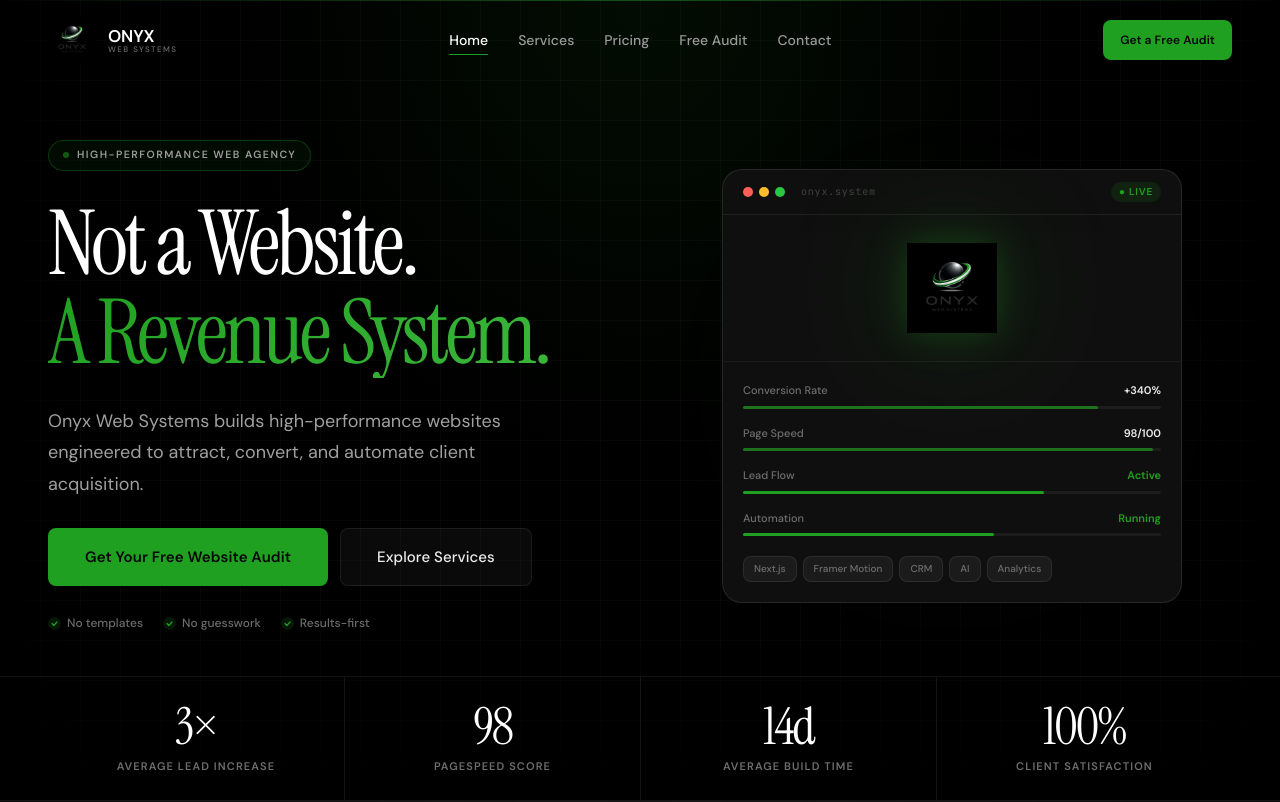
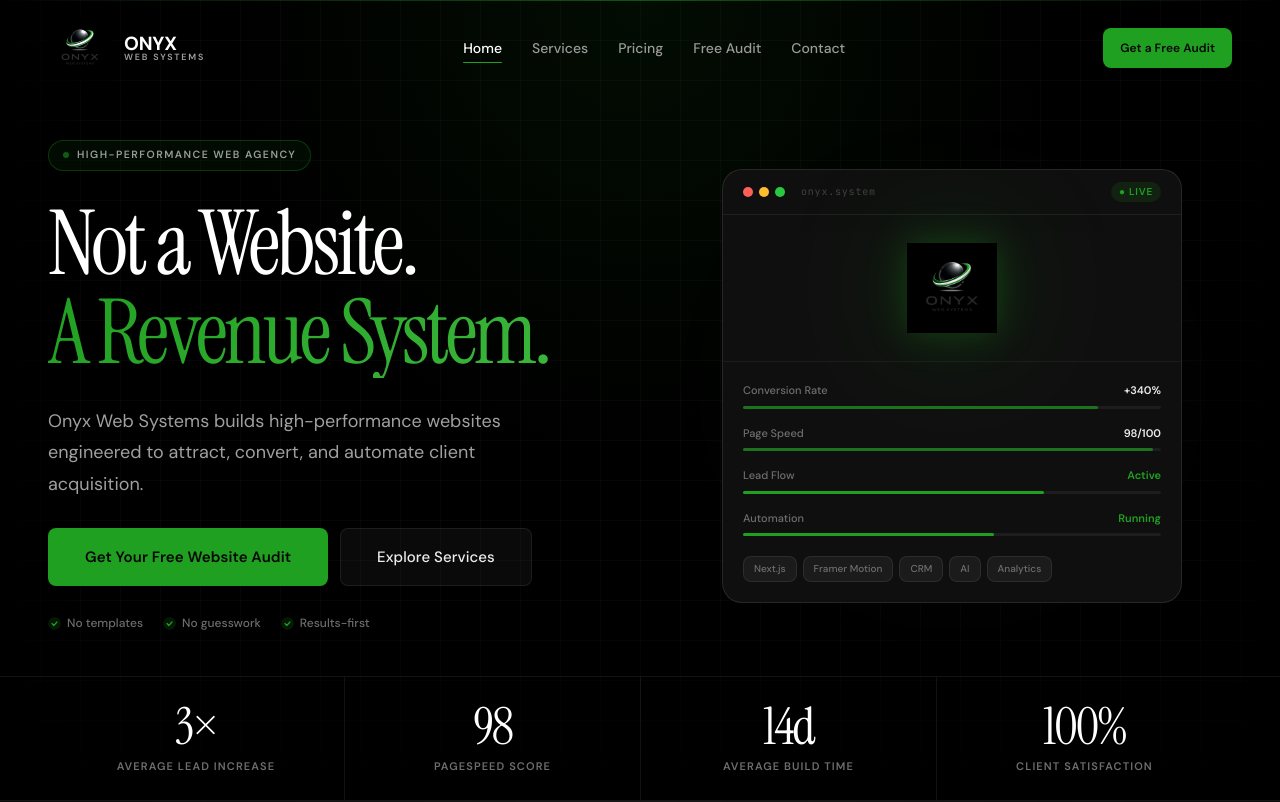
Before and after one commit to onyx-web-systems/onyx-web-systems, a Next.js app: page / in a window 1280 px wide. Shown: the top 802 px of the page. Built offline with nearby package versions, Linux system fonts and the light colour scheme.

Commit message:
Update Logo.tsx

```diff
--- a/components/ui/Logo.tsx
+++ b/components/ui/Logo.tsx
@@ -1,22 +1,6 @@
 import Image from "next/image";
 import Link from "next/link";
 import { cn } from "@/lib/utils";
-
-/* ─── Logo ───────────────────────────────────────────────────────────────────── */
-/*
- * Logo usage rules:
- *  - Used in: header (left), footer (brand column), hero mark only
- *  - Minimum clear space: equal to the height of the "O" in ONYX on all sides
- *  - Never distort, rotate, recolor, or add effects outside these definitions
- *  - Always use /public/logo.png (retina: rendered at 2x, displayed at 1x)
- *  - On dark backgrounds only — logo has a dark ground; no light bg usage
- *  - Do not repeat the logo in body copy, cards, or decorative contexts
- *
- * TO REPLACE WITH A TRANSPARENT-BG VERSION:
- *  1. Place new file at /public/logo.png (or logo.svg for vector crispness)
- *  2. If SVG: update src below to "/logo.svg"
- *  3. Adjust width values in sizeMap if aspect ratio differs
- */
 
 interface LogoProps {
   className?: string;
@@ -25,11 +9,11 @@
   onClick?: () => void;
 }
 
-/* Display widths (px) — rendered at 2× for retina sharpness */
+/* Display widths — increased for better visibility */
 const sizeMap = {
-  sm: { displayW: 36,  displayH: 36 },
-  md: { displayW: 48,  displayH: 48 },
-  lg: { displayW: 64,  displayH: 64 },
+  sm: { displayW: 44,  displayH: 44 },
+  md: { displayW: 64,  displayH: 64 },
+  lg: { displayW: 80,  displayH: 80 },
 } as const;
 
 export const Logo = ({
@@ -42,7 +26,12 @@
 
   const mark = (
     <span className={cn("flex items-center gap-3", className)}>
-      {/* Logo image — 2× source for retina crispness */}
+      {/*
+        Logo image.
+        The PNG has a black background — we use a slight brightness boost
+        and drop-shadow so it reads clearly against dark headers.
+        For best results, replace /public/logo.png with a transparent-bg version.
+      */}
       <Image
         src="/logo.png"
         alt="Onyx Web Systems"
@@ -50,26 +39,31 @@
         height={displayH * 2}
         priority
         quality={100}
-        className="object-contain flex-shrink-0"
-        style={{ width: displayW, height: displayH }}
+        className="object-contain flex-shrink-0 rounded-lg"
+        style={{
+          width: displayW,
+          height: displayH,
+          filter: "brightness(1.15) drop-shadow(0 2px 8px rgba(0,0,0,0.6))",
+        }}
       />
 
-      {/* Wordmark — always shown alongside the mark */}
+      {/* Wordmark */}
       <span className="flex flex-col leading-none select-none">
         <span
-          className="font-sans font-semibold text-white tracking-tight"
+          className="font-sans font-bold text-white tracking-tight"
           style={{
-            fontSize: size === "sm" ? "0.9375rem" : size === "md" ? "1.0625rem" : "1.25rem",
+            fontSize: size === "sm" ? "1rem" : size === "md" ? "1.1875rem" : "1.375rem",
             letterSpacing: "-0.01em",
           }}
         >
           ONYX
         </span>
         <span
-          className="font-sans font-medium text-[#6B6B6B] uppercase"
+          className="font-sans font-semibold uppercase"
           style={{
-            fontSize: size === "sm" ? "0.4375rem" : size === "md" ? "0.5rem" : "0.5625rem",
-            letterSpacing: "0.18em",
+            fontSize: size === "sm" ? "0.5rem" : size === "md" ? "0.5625rem" : "0.625rem",
+            letterSpacing: "0.2em",
+            color: "#A0A0A0",
           }}
         >
           Web Systems
```
